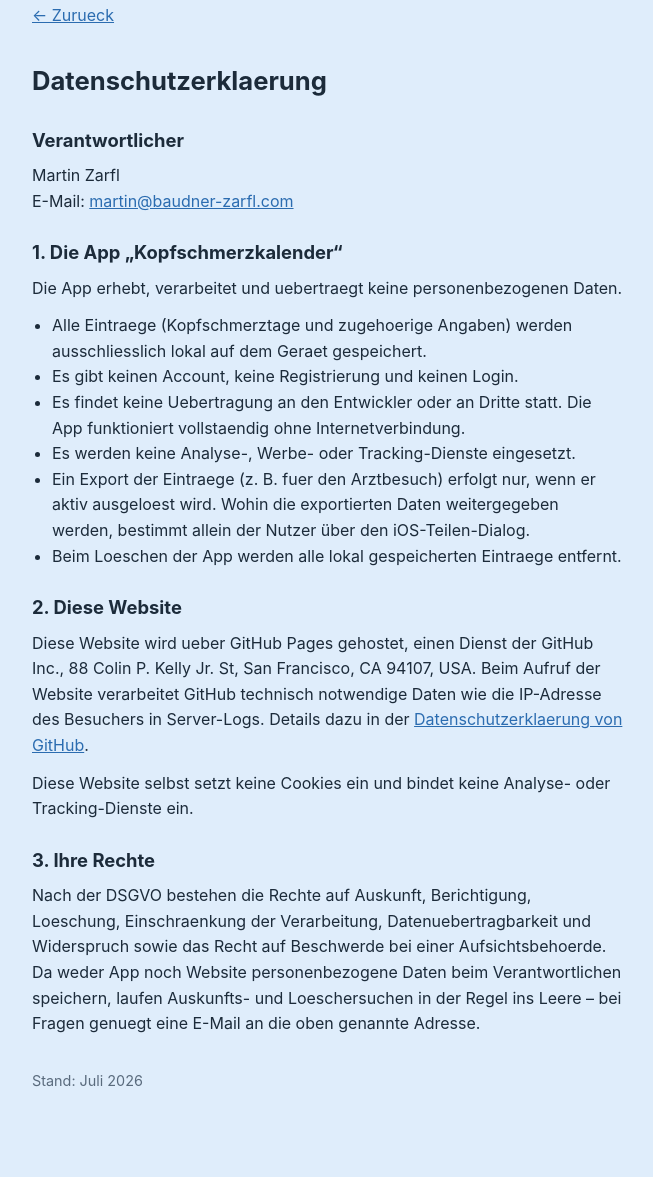
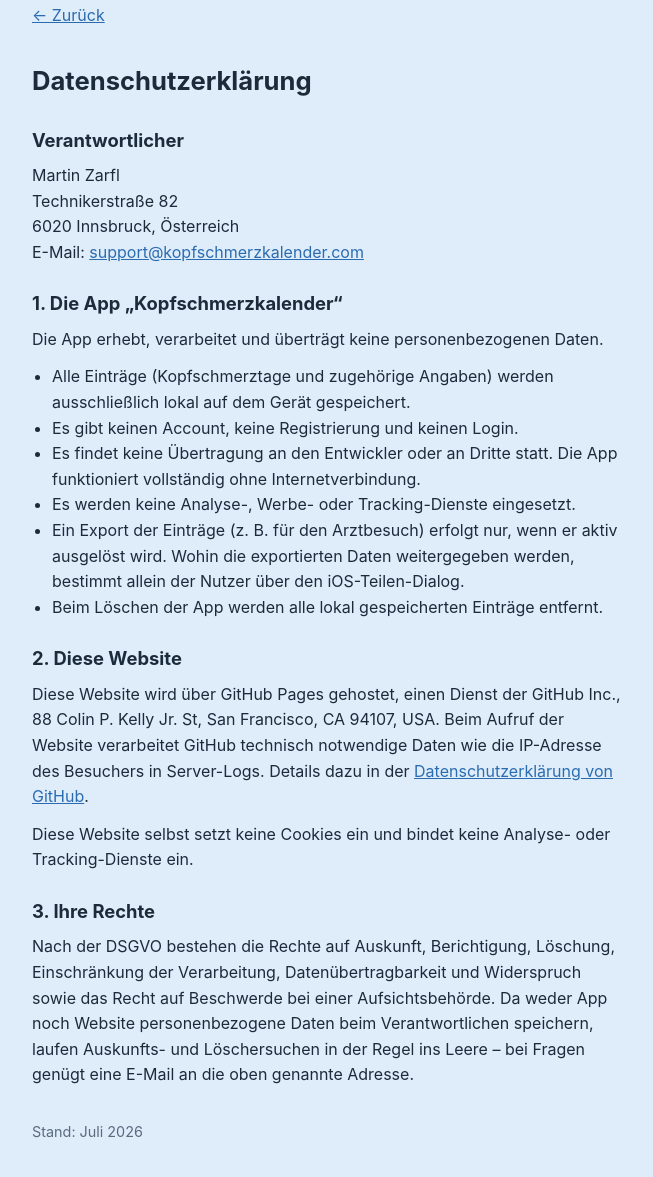
Before and after one commit to martinzarfl/kopfschmerzkalender-site, a plain HTML site: page datenschutz/index.html in a window 1280 px wide. Shown: the part 45-1222 px from the top of the page, without its empty margins (312-965 px from the left). Before the commit the page ends 1197 px from the top, so only its background shows below. Drawn offline with Linux system fonts and the light colour scheme.

Commit message:
fix: Umlaute, Impressum-Adresse und Support-Mail support@kopfschmerzkalender.com

```diff
--- a/datenschutz/index.html
+++ b/datenschutz/index.html
@@ -3,7 +3,7 @@
 <head>
   <meta charset="utf-8">
   <meta name="viewport" content="width=device-width, initial-scale=1">
-  <title>Datenschutzerklaerung – Kopfschmerzkalender</title>
+  <title>Datenschutzerklärung – Kopfschmerzkalender</title>
   <meta name="robots" content="noindex">
   <style>
     :root {
@@ -32,43 +32,45 @@
 </head>
 <body>
   <div class="wrap">
-    <a class="back" href="/">&larr; Zurueck</a>
-    <h1>Datenschutzerklaerung</h1>
+    <a class="back" href="/">&larr; Zurück</a>
+    <h1>Datenschutzerklärung</h1>
 
     <h2>Verantwortlicher</h2>
     <p>
       Martin Zarfl<br>
-      E-Mail: <a href="mailto:martin@baudner-zarfl.com">martin@baudner-zarfl.com</a>
+      Technikerstraße 82<br>
+      6020 Innsbruck, Österreich<br>
+      E-Mail: <a href="mailto:support@kopfschmerzkalender.com">support@kopfschmerzkalender.com</a>
     </p>
 
     <h2>1. Die App &bdquo;Kopfschmerzkalender&ldquo;</h2>
-    <p>Die App erhebt, verarbeitet und uebertraegt keine personenbezogenen Daten.</p>
+    <p>Die App erhebt, verarbeitet und überträgt keine personenbezogenen Daten.</p>
     <ul>
-      <li>Alle Eintraege (Kopfschmerztage und zugehoerige Angaben) werden ausschliesslich lokal auf dem Geraet gespeichert.</li>
+      <li>Alle Einträge (Kopfschmerztage und zugehörige Angaben) werden ausschließlich lokal auf dem Gerät gespeichert.</li>
       <li>Es gibt keinen Account, keine Registrierung und keinen Login.</li>
-      <li>Es findet keine Uebertragung an den Entwickler oder an Dritte statt. Die App funktioniert vollstaendig ohne Internetverbindung.</li>
+      <li>Es findet keine Übertragung an den Entwickler oder an Dritte statt. Die App funktioniert vollständig ohne Internetverbindung.</li>
       <li>Es werden keine Analyse-, Werbe- oder Tracking-Dienste eingesetzt.</li>
-      <li>Ein Export der Eintraege (z. B. fuer den Arztbesuch) erfolgt nur, wenn er aktiv ausgeloest wird. Wohin die exportierten Daten weitergegeben werden, bestimmt allein der Nutzer &uuml;ber den iOS-Teilen-Dialog.</li>
-      <li>Beim Loeschen der App werden alle lokal gespeicherten Eintraege entfernt.</li>
+      <li>Ein Export der Einträge (z.&nbsp;B. für den Arztbesuch) erfolgt nur, wenn er aktiv ausgelöst wird. Wohin die exportierten Daten weitergegeben werden, bestimmt allein der Nutzer über den iOS-Teilen-Dialog.</li>
+      <li>Beim Löschen der App werden alle lokal gespeicherten Einträge entfernt.</li>
     </ul>
 
     <h2>2. Diese Website</h2>
     <p>
-      Diese Website wird ueber GitHub Pages gehostet, einen Dienst der GitHub Inc.,
+      Diese Website wird über GitHub Pages gehostet, einen Dienst der GitHub Inc.,
       88 Colin P. Kelly Jr. St, San Francisco, CA 94107, USA. Beim Aufruf der Website
       verarbeitet GitHub technisch notwendige Daten wie die IP-Adresse des Besuchers
       in Server-Logs. Details dazu in der
-      <a href="https://docs.github.com/de/site-policy/privacy-policies/github-general-privacy-statement" rel="noopener">Datenschutzerklaerung von GitHub</a>.
+      <a href="https://docs.github.com/de/site-policy/privacy-policies/github-general-privacy-statement" rel="noopener">Datenschutzerklärung von GitHub</a>.
     </p>
     <p>Diese Website selbst setzt keine Cookies ein und bindet keine Analyse- oder Tracking-Dienste ein.</p>
 
     <h2>3. Ihre Rechte</h2>
     <p>
-      Nach der DSGVO bestehen die Rechte auf Auskunft, Berichtigung, Loeschung,
-      Einschraenkung der Verarbeitung, Datenuebertragbarkeit und Widerspruch sowie das
-      Recht auf Beschwerde bei einer Aufsichtsbehoerde. Da weder App noch Website
+      Nach der DSGVO bestehen die Rechte auf Auskunft, Berichtigung, Löschung,
+      Einschränkung der Verarbeitung, Datenübertragbarkeit und Widerspruch sowie das
+      Recht auf Beschwerde bei einer Aufsichtsbehörde. Da weder App noch Website
       personenbezogene Daten beim Verantwortlichen speichern, laufen Auskunfts- und
-      Loeschersuchen in der Regel ins Leere &ndash; bei Fragen genuegt eine E-Mail an die
+      Löschersuchen in der Regel ins Leere &ndash; bei Fragen genügt eine E-Mail an die
       oben genannte Adresse.
     </p>
 
```
Also changed, not shown: impressum/index.html (+5 -4 lines), index.html (+7 -7 lines).
